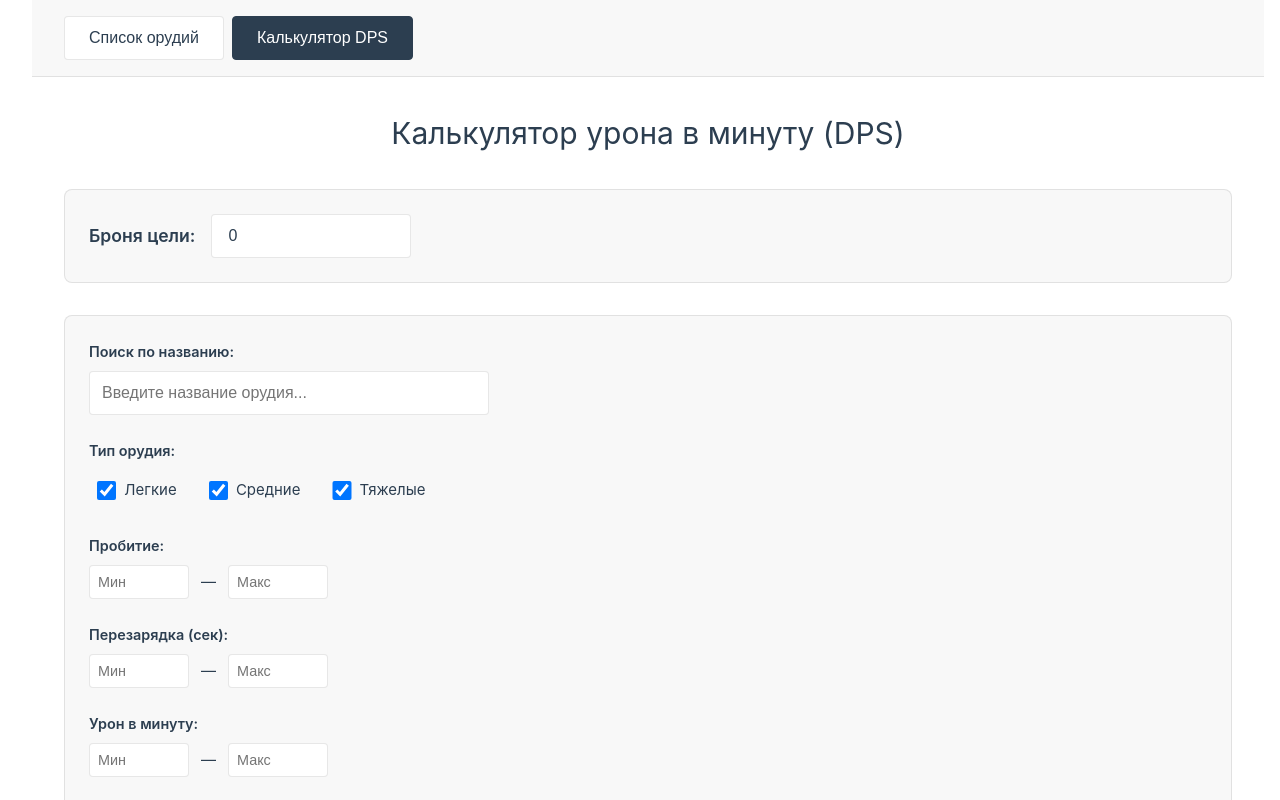
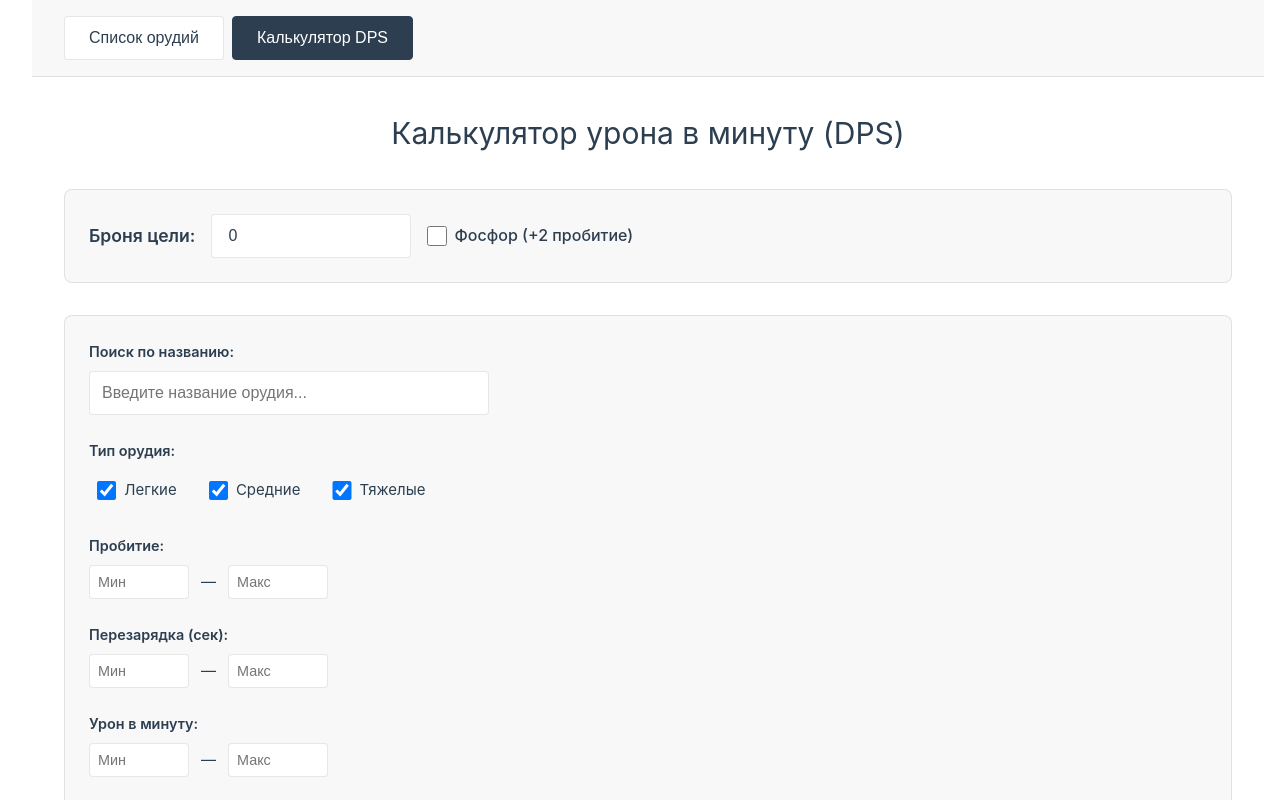
Before and after one commit to Fr1gate/wosb-cannons, a Vue app: page / in a window 1280 px wide. Both pictures are taken after a click on the button "Калькулятор DPS". Shown: the top 800 px of the page. Built offline with nearby package versions, Linux system fonts and the light colour scheme.

Commit message:
checkbox

```diff
--- a/src/pages/DPSMeter.vue
+++ b/src/pages/DPSMeter.vue
@@ -13,6 +13,14 @@
         placeholder="Введите броню цели"
         class="armor-input"
       />
+      <label class="phosphorus-checkbox-label">
+        <input
+          v-model="isPhosphorusActive"
+          type="checkbox"
+          class="phosphorus-checkbox"
+        />
+        <span>Фосфор (+2 пробитие)</span>
+      </label>
     </div>
 
     <div
@@ -143,7 +151,15 @@
             >
               <td class="type-cell">{{ getTypeLabel(item.cannon.type) }}</td>
               <td class="name-cell">{{ item.cannon.name }}</td>
-              <td>{{ formatValue(item.cannon.penetration) }}</td>
+              <td class="penetration-cell">
+                {{ formatValue(item.cannon.penetration) }}
+                <span
+                  v-if="isPhosphorusActive && item.cannon.penetration !== null"
+                  class="phosphorus-bonus"
+                >
+                  +2
+                </span>
+              </td>
               <td class="damage-cell">
                 {{ formatDamage(item.damagePerShot) }}
               </td>
@@ -169,6 +185,7 @@ import { ref, computed } from "vue";
 import { cannons } from "../const/cannons.js";
 
 const targetArmor = ref(0);
+const isPhosphorusActive = ref(false);
 const searchQuery = ref("");
 const selectedTypes = ref(["light", "medium", "heavy", "special", "mortar"]);
 const penetrationMin = ref(null);
@@ -218,15 +235,24 @@ const formatDPS = (dps) => {
   return dps.toFixed(1);
 };
 
+const getEffectivePenetration = (penetration) => {
+  if (penetration === null || penetration === undefined) {
+    return null;
+  }
+  // Add +2 penetration if фосфор is active
+  return isPhosphorusActive.value ? penetration + 2 : penetration;
+};
+
 const calculateDamagePerShot = (penetration) => {
-  if (penetration === null || penetration === undefined) {
+  const effectivePenetration = getEffectivePenetration(penetration);
+  if (effectivePenetration === null) {
     return null;
   }
   if (targetArmor.value === null || targetArmor.value < 0) {
     return null;
   }
   // Damage = penetration - armor, minimum 0
-  return Math.max(0, penetration - targetArmor.value);
+  return Math.max(0, effectivePenetration - targetArmor.value);
 };
 
 const calculateDPS = (cannon) => {
@@ -284,17 +310,20 @@ const filteredDpsData = computed(() => {
       return false;
     }
 
-    // Filter by penetration range
-    if (item.cannon.penetration !== null) {
+    // Filter by penetration range (use effective penetration)
+    const effectivePenetration = getEffectivePenetration(
+      item.cannon.penetration
+    );
+    if (effectivePenetration !== null) {
       if (
         penetrationMin.value !== null &&
-        item.cannon.penetration < penetrationMin.value
+        effectivePenetration < penetrationMin.value
       ) {
         return false;
       }
       if (
         penetrationMax.value !== null &&
-        item.cannon.penetration > penetrationMax.value
+        effectivePenetration > penetrationMax.value
       ) {
         return false;
       }
@@ -378,6 +407,26 @@ const resetFilters = () => {
       &:focus {
         outline: none;
         border-color: var(--color-border-hover);
+      }
+    }
+
+    .phosphorus-checkbox-label {
+      display: flex;
+      align-items: center;
+      gap: 0.5rem;
+      cursor: pointer;
+      user-select: none;
+
+      .phosphorus-checkbox {
+        width: 1.2rem;
+        height: 1.2rem;
+        cursor: pointer;
+      }
+
+      span {
+        color: var(--color-text);
+        font-size: 1rem;
+        font-weight: 500;
       }
     }
   }
@@ -596,6 +645,17 @@ const resetFilters = () => {
           font-weight: 500;
         }
 
+        &.penetration-cell {
+          position: relative;
+
+          .phosphorus-bonus {
+            color: #4caf50;
+            font-weight: 700;
+            margin-left: 0.25rem;
+            font-size: 0.9em;
+          }
+        }
+
         &.damage-cell {
           font-weight: 600;
           color: var(--color-heading);
```
